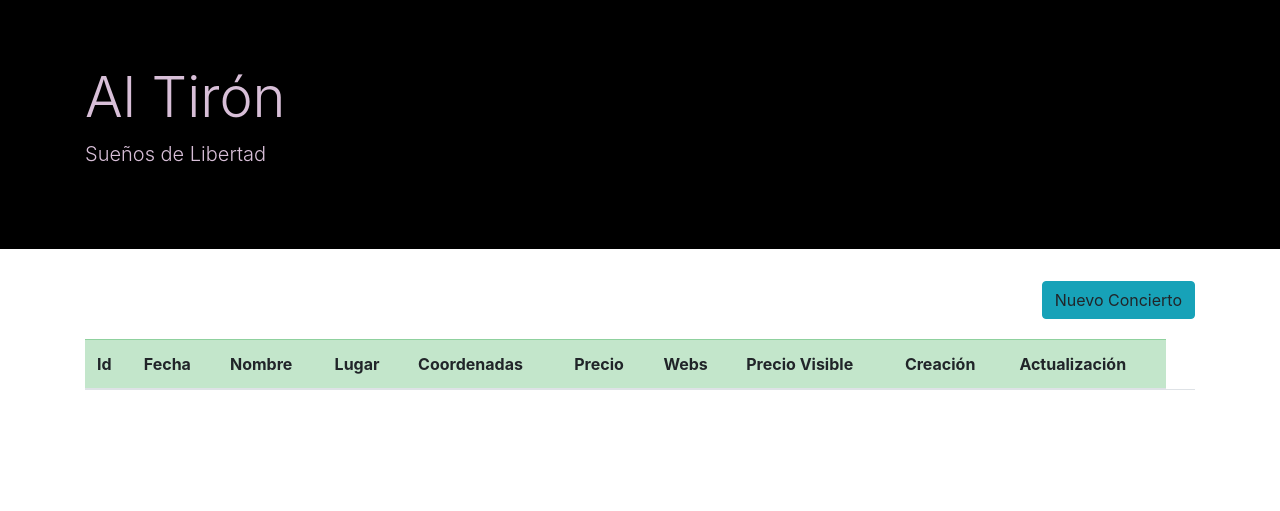
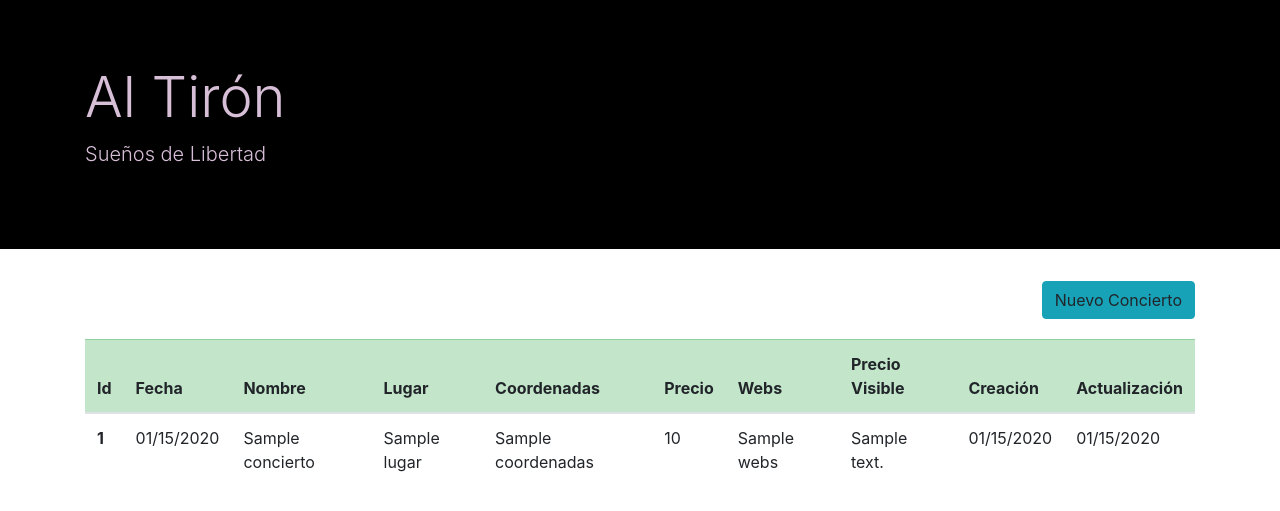
Before and after one commit to LadyAnith/AlTiron, a Symfony app: template templates/conciertos/index.html.twig in a window 1280 px wide. Shown: the top 511 px of the page. Run offline with Twig, Linux system fonts and the light colour scheme; the template is opened without the code that fills it: most values are stand-ins (such as "Sample title", 1, 10 or a date in 2020); lists and menus that the app fills with data are empty; some libraries are stand-ins or nearby versions.

Commit message:
listado conciertos ok

```diff
--- a/templates/conciertos/index.html.twig
+++ b/templates/conciertos/index.html.twig
@@ -60,22 +60,20 @@
                 </tr>
             </thead>
             <tbody>
-
+                   {% for concierto in conciertos %}
                     <tr>
-                        <th scope="row"></th>
-                        <td></td>
-                        <td></td>
-                        <td></td>
-                        <td></td>
-                        <td></td>
-                        <td></td>
-                        <td></td>
-                        <td></td>
-                        <td></td>
-                        <td></td>
-
-
+                        <th scope="row">{{ concierto.id}}</th>
+                        <td>{{ concierto.fecha|date("m/d/Y") }}</td>
+                        <td>{{ concierto.nombre}}</td>
+                        <td>{{ concierto.lugar}}</td>
+                        <td>{{ concierto.coordenadas}}</td>
+                        <td>{{ concierto.precio}}</td>
+                        <td>{{ concierto.webs}}</td>
+                        <td>{{ concierto.precioVisible}}</td>
+                        <td>{{ concierto.createdAt|date("m/d/Y")}}</td>
+                        <td>{{ concierto.updatedAt|date("m/d/Y")}}</td>
                     </tr>
+                    {% endfor %}
 
             </tbody>
 
```
Also changed, not shown: src/Controller/ConciertosController.php (line endings or trailing spaces).
